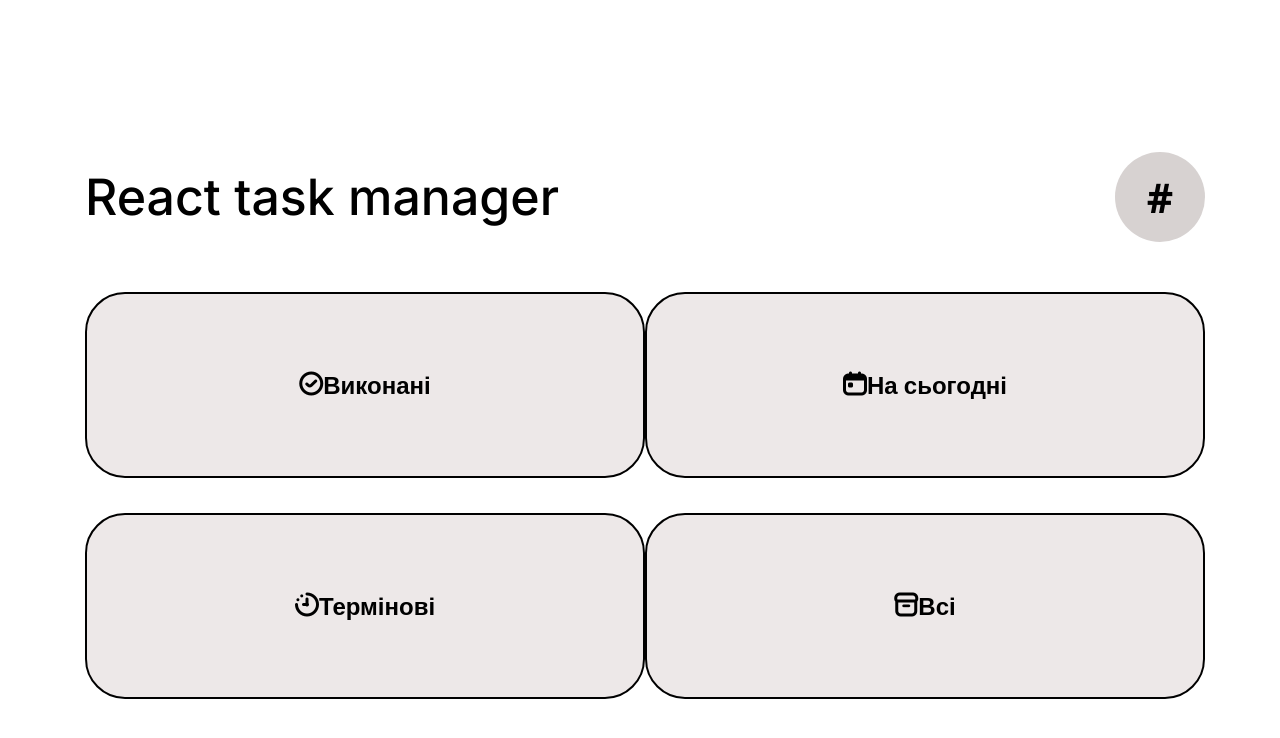
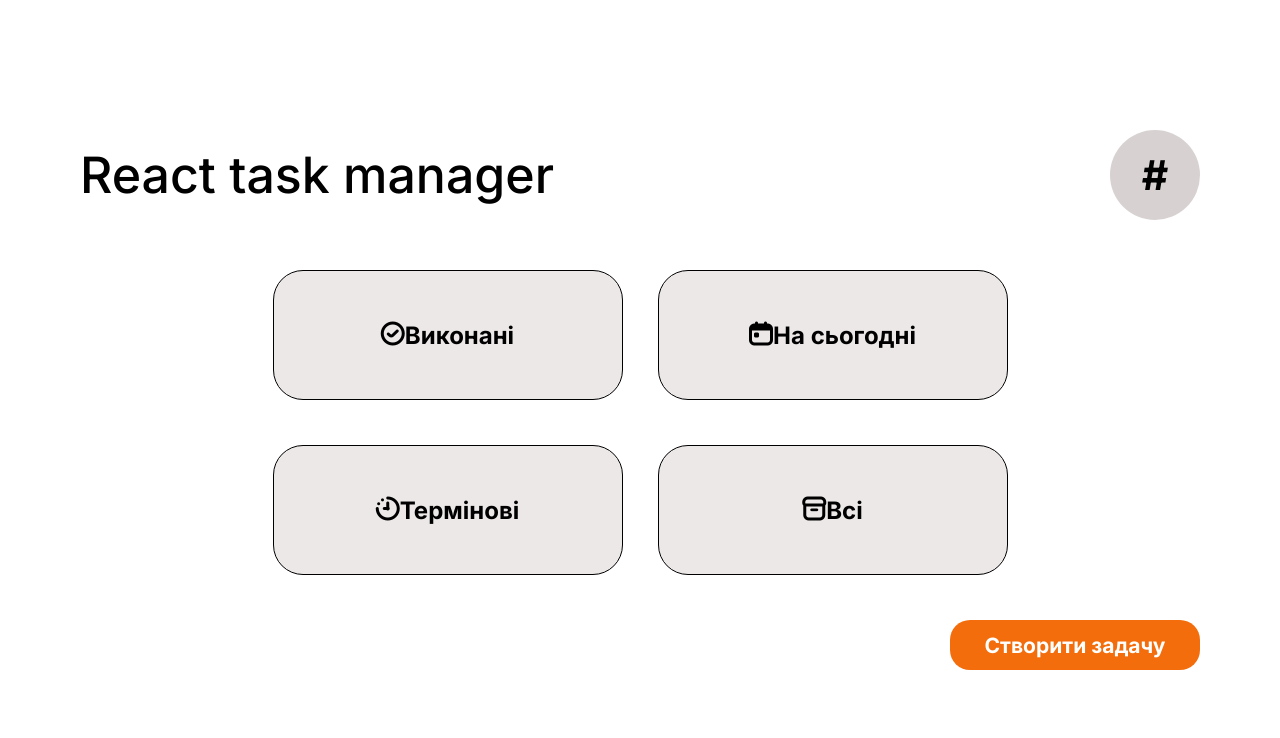
Before and after one commit to Romanovskyi2137/ReactTaskManager, a React (Create React App) app: page /menu in a window 1280 px wide. Shown: the top 738 px of the page. Built offline with nearby package versions, Linux system fonts and the light colour scheme.

Commit message:
update menu

```diff
--- a/public/index.css
+++ b/public/index.css
@@ -2,6 +2,6 @@
     padding: 0;
     margin: 0;
     box-sizing: border-box;
-    font-family: 'Open Sans', sans-serif;
+    font-family: Inter;
     word-break: break-word;
 }
--- a/src/App.css
+++ b/src/App.css
@@ -1,9 +1,11 @@
 @import "~@flaticon/flaticon-uicons/css/all/all";
 @import url('https://fonts.googleapis.com/css2?family=Inter:wght@400;500;700&display=swap');
 
+
+
 body{
   overflow: hidden;
-  padding: 5px;
+
   /* min-width: 100vw;
   min-height: 100vh; */
 }
@@ -144,6 +146,8 @@ main {
   text-decoration: underline;
 }
 
+/* menu page */
+
 .menu__wrapper {
   width: 100%;
   display: flex;
@@ -189,20 +193,6 @@ main {
   max-height: 600px;
   flex-wrap: wrap;
   justify-content: space-between;
-  overflow-y: auto;
-
-}
-
-@media (max-width: 1400px) {
-  .menu__items {
-    justify-content: center;
-  }
-   .menu__items_item {
-    margin-bottom: 35px;
-   }
-  .menu__header {
-    margin: 75px 0 50px 0
-  }
 }
 
 .menu__items_item {
@@ -215,3 +205,56 @@ main {
   border: 2px solid black;
   background: #EDE8E8;
 }
+
+.menu__button_container {
+  display: flex;
+  max-width: 1760px;
+  width: 100%;
+  justify-content: flex-end;
+}
+
+.createTaskBtn {
+  border: 0;
+  font-size: 24px;
+  font-weight: 500;
+  width: 314px;
+  height: 78px;
+  border-radius: 20px;
+  background-color: #F36D0C;
+  display: flex;
+  justify-content: center;
+  align-items: center;
+  color: white;
+  margin-top: 96px;
+  margin-bottom: 213px;
+}
+
+@media (max-width: 1400px) {
+  .menu__items {
+    justify-content: center;
+    column-gap: 35px;
+    min-height: 350px;
+    max-width: 750px;
+    overflow-y: auto;
+  }
+   .menu__items_item {
+    width: 350px;
+    height: 130px;
+    border: 1px solid;
+    border-radius: 30px;
+   }
+  .menu__header {
+    margin: 0px 0 50px 0
+
+  }
+  .createTaskBtn {
+    width: 250px;
+    height: 50px;
+    font-size: 18px;
+    margin-bottom: 0;
+    margin-top: 0;
+  }
+}
+
+
+/*  */
--- a/src/pages/MenuPage.jsx
+++ b/src/pages/MenuPage.jsx
@@ -1,3 +1,4 @@
+import { Button } from "@mui/material";
 import React from "react";
 
 export default function MenuPage () {
@@ -25,6 +26,14 @@ export default function MenuPage () {
                     <h2 className="_icon-all">Всі</h2>
                 </div>
             </div>
+            <div className="menu__button_container">
+                <button
+                    // onClick={}
+                    className="createTaskBtn"
+                >
+                    <h3>Створити задачу</h3>
+                </button>
+            </div>
 
         </div>
     )
```
Lines whose indentation alone changed are shown as unchanged.
